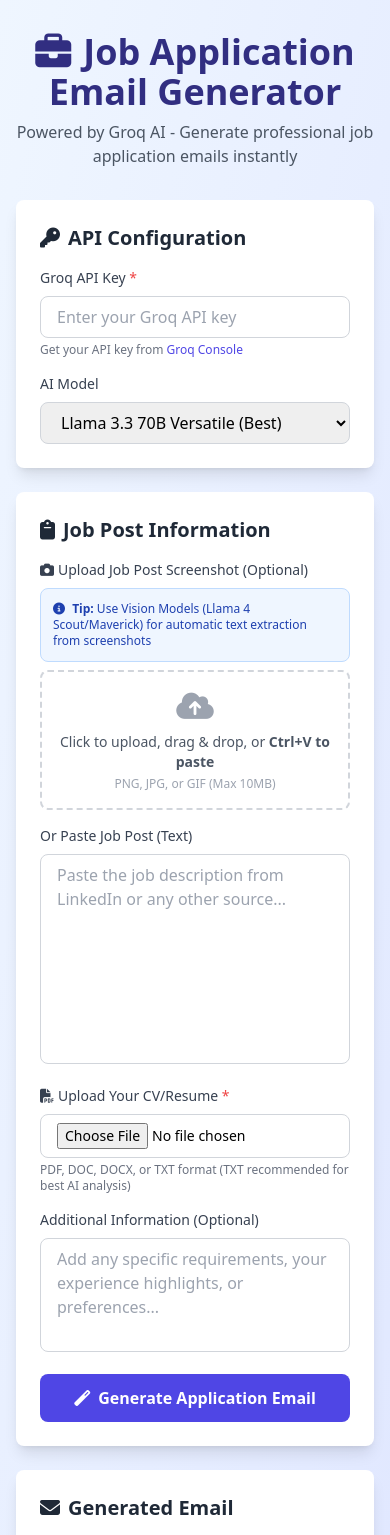
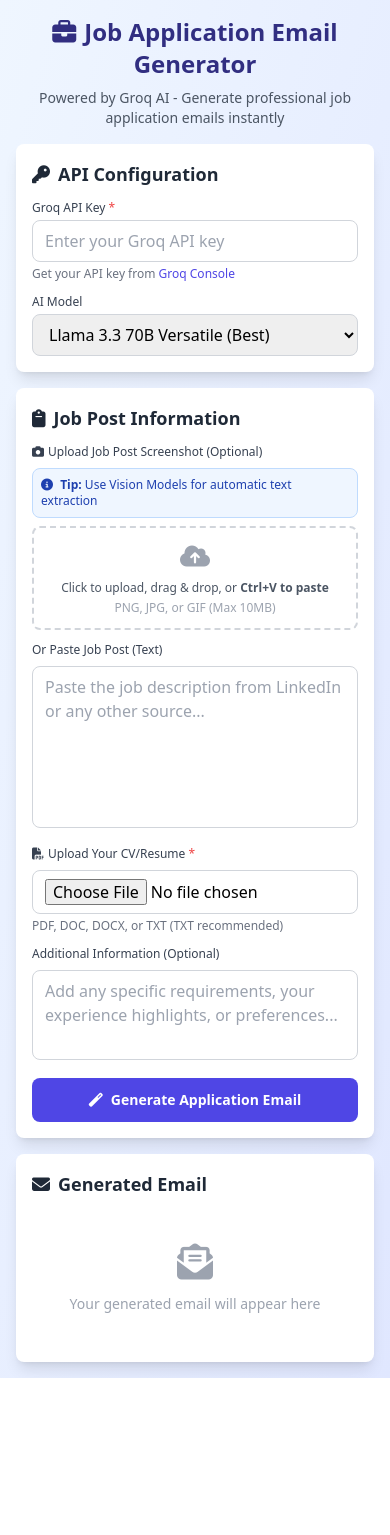
Before and after one commit to ahmedjd499/mail-writing, a plain HTML site: page index.html in a window 390 px wide. Shown: the top 1535 px of the page. After the commit the page ends 1378 px from the top, so only its background shows below. Drawn offline with nearby package versions, Linux system fonts and the light colour scheme.

Commit message:
Enhance mobile responsiveness and usability: standardize spacing, typography, and form control styles (prevent iOS zoom)

```diff
--- a/index.html
+++ b/index.html
@@ -23,44 +23,53 @@
 
     <script src="https://cdn.tailwindcss.com"></script>
     <link rel="stylesheet" href="https://cdnjs.cloudflare.com/ajax/libs/font-awesome/6.4.0/css/all.min.css">
+    <style>
+        /* Mobile-friendly improvements */
+        @media (max-width: 768px) {
+            .container { padding-left: 1rem; padding-right: 1rem; }
+        }
+        textarea { font-size: 16px !important; } /* Prevent zoom on iOS */
+        input { font-size: 16px !important; } /* Prevent zoom on iOS */
+        select { font-size: 16px !important; } /* Prevent zoom on iOS */
+    </style>
 </head>
 <body class="bg-gradient-to-br from-blue-50 to-indigo-100 min-h-screen">
-    <div class="container mx-auto px-4 py-8 max-w-6xl">
+    <div class="container mx-auto px-4 py-4 md:py-8 max-w-6xl">
         <!-- Header -->
-        <div class="text-center mb-8">
-            <h1 class="text-4xl font-bold text-indigo-900 mb-2">
-                <i class="fas fa-briefcase mr-3"></i>Job Application Email Generator
+        <div class="text-center mb-4 md:mb-8">
+            <h1 class="text-2xl md:text-4xl font-bold text-indigo-900 mb-2">
+                <i class="fas fa-briefcase mr-2 md:mr-3"></i>Job Application Email Generator
             </h1>
-            <p class="text-gray-600">Powered by Groq AI - Generate professional job application emails instantly</p>
+            <p class="text-sm md:text-base text-gray-600">Powered by Groq AI - Generate professional job application emails instantly</p>
         </div>
 
         <!-- API Key & Model Selection -->
-        <div class="bg-white rounded-lg shadow-lg p-6 mb-6">
-            <h2 class="text-xl font-semibold text-gray-800 mb-4">
+        <div class="bg-white rounded-lg shadow-lg p-4 md:p-6 mb-4 md:mb-6">
+            <h2 class="text-lg md:text-xl font-semibold text-gray-800 mb-3 md:mb-4">
                 <i class="fas fa-key mr-2"></i>API Configuration
             </h2>
-            <div class="grid md:grid-cols-2 gap-4">
+            <div class="grid grid-cols-1 md:grid-cols-2 gap-3 md:gap-4">
                 <div>
-                    <label for="apiKey" class="block text-sm font-medium text-gray-700 mb-2">
+                    <label for="apiKey" class="block text-xs md:text-sm font-medium text-gray-700 mb-1 md:mb-2">
                         Groq API Key <span class="text-red-500">*</span>
                     </label>
                     <input
                         type="password"
                         id="apiKey"
                         placeholder="Enter your Groq API key"
-                        class="w-full px-4 py-2 border border-gray-300 rounded-lg focus:ring-2 focus:ring-indigo-500 focus:border-transparent"
+                        class="w-full px-3 md:px-4 py-2 text-base border border-gray-300 rounded-lg focus:ring-2 focus:ring-indigo-500 focus:border-transparent"
                     >
                     <p class="text-xs text-gray-500 mt-1">
                         Get your API key from <a href="https://console.groq.com/keys" target="_blank" class="text-indigo-600 hover:underline">Groq Console</a>
                     </p>
                 </div>
                 <div>
-                    <label for="model" class="block text-sm font-medium text-gray-700 mb-2">
+                    <label for="model" class="block text-xs md:text-sm font-medium text-gray-700 mb-1 md:mb-2">
                         AI Model
                     </label>
                     <select
                         id="model"
-                        class="w-full px-4 py-2 border border-gray-300 rounded-lg focus:ring-2 focus:ring-indigo-500 focus:border-transparent"
+                        class="w-full px-3 md:px-4 py-2 text-base border border-gray-300 rounded-lg focus:ring-2 focus:ring-indigo-500 focus:border-transparent"
                     >
                         <optgroup label="🔥 Recommended for Text">
                             <option value="llama-3.3-70b-versatile">Llama 3.3 70B Versatile (Best)</option>
@@ -94,141 +103,141 @@
         </div>
 
         <!-- Main Content -->
-        <div class="grid md:grid-cols-2 gap-6">
+        <div class="grid grid-cols-1 lg:grid-cols-2 gap-4 md:gap-6">
             <!-- Input Section -->
-            <div class="bg-white rounded-lg shadow-lg p-6">
-                <h2 class="text-xl font-semibold text-gray-800 mb-4">
+            <div class="bg-white rounded-lg shadow-lg p-4 md:p-6">
+                <h2 class="text-lg md:text-xl font-semibold text-gray-800 mb-3 md:mb-4">
                     <i class="fas fa-clipboard mr-2"></i>Job Post Information
                 </h2>
 
                 <!-- Screenshot Upload -->
-                <div class="mb-4">
-                    <label class="block text-sm font-medium text-gray-700 mb-2">
+                <div class="mb-3 md:mb-4">
+                    <label class="block text-xs md:text-sm font-medium text-gray-700 mb-2">
                         <i class="fas fa-camera mr-1"></i>Upload Job Post Screenshot (Optional)
                     </label>
-                    <div class="bg-blue-50 border border-blue-200 rounded-lg p-3 mb-2">
+                    <div class="bg-blue-50 border border-blue-200 rounded-lg p-2 md:p-3 mb-2">
                         <p class="text-xs text-blue-800">
                             <i class="fas fa-info-circle mr-1"></i>
-                            <strong>Tip:</strong> Use Vision Models (Llama 4 Scout/Maverick) for automatic text extraction from screenshots
+                            <strong>Tip:</strong> Use Vision Models for automatic text extraction
                         </p>
                     </div>
-                    <div class="border-2 border-dashed border-gray-300 rounded-lg p-4 text-center hover:border-indigo-500 transition-colors cursor-pointer" id="dropZone">
+                    <div class="border-2 border-dashed border-gray-300 rounded-lg p-3 md:p-4 text-center hover:border-indigo-500 transition-colors cursor-pointer" id="dropZone">
                         <input type="file" id="screenshotInput" accept="image/*" class="hidden">
-                        <i class="fas fa-cloud-upload-alt text-3xl text-gray-400 mb-2"></i>
-                        <p class="text-sm text-gray-600">Click to upload, drag & drop, or <strong>Ctrl+V to paste</strong></p>
+                        <i class="fas fa-cloud-upload-alt text-2xl md:text-3xl text-gray-400 mb-2"></i>
+                        <p class="text-xs md:text-sm text-gray-600">Click to upload, drag & drop, or <strong>Ctrl+V to paste</strong></p>
                         <p class="text-xs text-gray-400 mt-1">PNG, JPG, or GIF (Max 10MB)</p>
                     </div>
                     <div id="imagePreview" class="hidden mt-3">
-                        <img id="previewImg" class="max-h-48 rounded-lg mx-auto border border-gray-200">
-                        <button id="removeImage" class="mt-2 text-sm text-red-600 hover:text-red-800">
+                        <img id="previewImg" class="max-h-40 md:max-h-48 rounded-lg mx-auto border border-gray-200">
+                        <button id="removeImage" class="mt-2 text-xs md:text-sm text-red-600 hover:text-red-800">
                             <i class="fas fa-times mr-1"></i>Remove image
                         </button>
                     </div>
                 </div>
 
-                <div class="mb-4">
-                    <label for="jobPost" class="block text-sm font-medium text-gray-700 mb-2">
+                <div class="mb-3 md:mb-4">
+                    <label for="jobPost" class="block text-xs md:text-sm font-medium text-gray-700 mb-2">
                         Or Paste Job Post (Text)
                     </label>
                     <textarea
                         id="jobPost"
-                        rows="8"
+                        rows="6"
                         placeholder="Paste the job description from LinkedIn or any other source..."
-                        class="w-full px-4 py-2 border border-gray-300 rounded-lg focus:ring-2 focus:ring-indigo-500 focus:border-transparent resize-none"
+                        class="w-full px-3 md:px-4 py-2 text-base border border-gray-300 rounded-lg focus:ring-2 focus:ring-indigo-500 focus:border-transparent resize-none"
                     ></textarea>
                 </div>
 
                 <!-- CV Upload -->
-                <div class="mb-4">
-                    <label class="block text-sm font-medium text-gray-700 mb-2">
+                <div class="mb-3 md:mb-4">
+                    <label class="block text-xs md:text-sm font-medium text-gray-700 mb-2">
                         <i class="fas fa-file-pdf mr-1"></i>Upload Your CV/Resume <span class="text-red-500">*</span>
                     </label>
-                    <input type="file" id="cvInput" accept=".pdf,.doc,.docx,.txt" class="w-full px-4 py-2 border border-gray-300 rounded-lg focus:ring-2 focus:ring-indigo-500 focus:border-transparent text-sm">
-                    <p class="text-xs text-gray-500 mt-1">PDF, DOC, DOCX, or TXT format (TXT recommended for best AI analysis)</p>
-                    <div id="cvStatus" class="hidden mt-2 text-sm text-green-600">
+                    <input type="file" id="cvInput" accept=".pdf,.doc,.docx,.txt" class="w-full px-3 md:px-4 py-2 text-base border border-gray-300 rounded-lg focus:ring-2 focus:ring-indigo-500 focus:border-transparent text-sm">
+                    <p class="text-xs text-gray-500 mt-1">PDF, DOC, DOCX, or TXT (TXT recommended)</p>
+                    <div id="cvStatus" class="hidden mt-2 text-xs md:text-sm text-green-600">
                         <i class="fas fa-check-circle mr-1"></i><span id="cvFileName"></span>
                     </div>
                 </div>
 
-                <div class="mb-4">
-                    <label for="additionalInfo" class="block text-sm font-medium text-gray-700 mb-2">
+                <div class="mb-3 md:mb-4">
+                    <label for="additionalInfo" class="block text-xs md:text-sm font-medium text-gray-700 mb-2">
                         Additional Information (Optional)
                     </label>
                     <textarea
                         id="additionalInfo"
-                        rows="4"
+                        rows="3"
                         placeholder="Add any specific requirements, your experience highlights, or preferences..."
-                        class="w-full px-4 py-2 border border-gray-300 rounded-lg focus:ring-2 focus:ring-indigo-500 focus:border-transparent resize-none"
+                        class="w-full px-3 md:px-4 py-2 text-base border border-gray-300 rounded-lg focus:ring-2 focus:ring-indigo-500 focus:border-transparent resize-none"
                     ></textarea>
                 </div>
 
                 <button
                     id="generateBtn"
-                    class="w-full bg-indigo-600 hover:bg-indigo-700 text-white font-semibold py-3 px-6 rounded-lg transition duration-200 flex items-center justify-center"
+                    class="w-full bg-indigo-600 hover:bg-indigo-700 text-white font-semibold py-3 px-4 md:px-6 rounded-lg transition duration-200 flex items-center justify-center text-sm md:text-base"
                 >
                     <i class="fas fa-magic mr-2"></i>Generate Application Email
                 </button>
             </div>
 
             <!-- Output Section -->
-            <div class="bg-white rounded-lg shadow-lg p-6">
-                <h2 class="text-xl font-semibold text-gray-800 mb-4">
+            <div class="bg-white rounded-lg shadow-lg p-4 md:p-6">
+                <h2 class="text-lg md:text-xl font-semibold text-gray-800 mb-3 md:mb-4">
                     <i class="fas fa-envelope mr-2"></i>Generated Email
                 </h2>
 
                 <!-- Extracted Job Info -->
-                <div id="jobInfoSection" class="hidden mb-6">
-                    <h3 class="text-lg font-semibold text-gray-700 mb-3">
+                <div id="jobInfoSection" class="hidden mb-4 md:mb-6">
+                    <h3 class="text-base md:text-lg font-semibold text-gray-700 mb-2 md:mb-3">
                         <i class="fas fa-info-circle mr-2"></i>Extracted Job Information
                     </h3>
-                    <div id="jobInfo" class="bg-gray-50 p-4 rounded-lg space-y-2 text-sm"></div>
+                    <div id="jobInfo" class="bg-gray-50 p-3 md:p-4 rounded-lg space-y-2 text-xs md:text-sm"></div>
                 </div>
 
                 <!-- Email Content -->
                 <div id="emailSection" class="hidden">
                     <!-- Email Sending Form -->
-                    <div class="mb-6 p-4 bg-blue-50 border border-blue-200 rounded-lg">
-                        <h3 class="text-sm font-semibold text-blue-900 mb-3">
+                    <div class="mb-4 md:mb-6 p-3 md:p-4 bg-blue-50 border border-blue-200 rounded-lg">
+                        <h3 class="text-xs md:text-sm font-semibold text-blue-900 mb-2 md:mb-3">
                             <i class="fas fa-paper-plane mr-2"></i>Open in Email Client
                         </h3>
-                        <div class="space-y-3">
+                        <div class="space-y-2 md:space-y-3">
                             <div>
                                 <label class="block text-xs font-medium text-gray-700 mb-1">To Email</label>
                                 <input type="email" id="toEmail" placeholder="recruiter@company.com"
-                                    class="w-full px-3 py-2 text-sm border border-gray-300 rounded-lg focus:ring-2 focus:ring-blue-500 focus:border-transparent">
+                                    class="w-full px-3 py-2 text-base border border-gray-300 rounded-lg focus:ring-2 focus:ring-blue-500 focus:border-transparent">
                             </div>
                             <button
                                 id="openMailtoBtn"
-                                class="w-full bg-blue-600 hover:bg-blue-700 text-white font-semibold py-2 px-4 rounded-lg transition duration-200 flex items-center justify-center text-sm"
+                                class="w-full bg-blue-600 hover:bg-blue-700 text-white font-semibold py-2 px-4 rounded-lg transition duration-200 flex items-center justify-center text-xs md:text-sm"
                             >
                                 <i class="fas fa-envelope mr-2"></i>Open in Email Client
                             </button>
                             <p class="text-xs text-gray-600">
-                                <i class="fas fa-info-circle mr-1"></i>Opens your default email client (Gmail, Outlook, etc.) with the email ready to send.
+                                <i class="fas fa-info-circle mr-1"></i>Opens your default email client with the email ready to send.
                             </p>
                         </div>
                     </div>
 
-                    <div class="mb-4">
-                        <label class="block text-sm font-medium text-gray-700 mb-2">Subject Line</label>
-                        <div id="emailSubject" class="bg-gray-50 p-3 rounded-lg border border-gray-200"></div>
+                    <div class="mb-3 md:mb-4">
+                        <label class="block text-xs md:text-sm font-medium text-gray-700 mb-2">Subject Line</label>
+                        <div id="emailSubject" class="bg-gray-50 p-2 md:p-3 rounded-lg border border-gray-200 text-xs md:text-sm"></div>
                     </div>
 
-                    <div class="mb-4">
-                        <label class="block text-sm font-medium text-gray-700 mb-2">Email Body</label>
-                        <div id="emailBody" class="bg-gray-50 p-4 rounded-lg border border-gray-200 whitespace-pre-wrap max-h-96 overflow-y-auto"></div>
+                    <div class="mb-3 md:mb-4">
+                        <label class="block text-xs md:text-sm font-medium text-gray-700 mb-2">Email Body</label>
+                        <div id="emailBody" class="bg-gray-50 p-3 md:p-4 rounded-lg border border-gray-200 whitespace-pre-wrap max-h-64 md:max-h-96 overflow-y-auto text-xs md:text-sm"></div>
                     </div>
 
-                    <div class="flex gap-3">
+                    <div class="flex flex-col sm:flex-row gap-2 md:gap-3">
                         <button
                             id="copyBtn"
-                            class="flex-1 bg-green-600 hover:bg-green-700 text-white font-semibold py-2 px-4 rounded-lg transition duration-200 flex items-center justify-center"
+                            class="flex-1 bg-green-600 hover:bg-green-700 text-white font-semibold py-2 px-4 rounded-lg transition duration-200 flex items-center justify-center text-xs md:text-sm"
                         >
                             <i class="fas fa-copy mr-2"></i>Copy Email
                         </button>
                         <button
                             id="clearBtn"
-                            class="flex-1 bg-gray-600 hover:bg-gray-700 text-white font-semibold py-2 px-4 rounded-lg transition duration-200 flex items-center justify-center"
+                            class="flex-1 bg-gray-600 hover:bg-gray-700 text-white font-semibold py-2 px-4 rounded-lg transition duration-200 flex items-center justify-center text-xs md:text-sm"
                         >
                             <i class="fas fa-trash mr-2"></i>Clear
                         </button>
@@ -236,21 +245,21 @@
                 </div>
 
                 <!-- Loading State -->
-                <div id="loadingState" class="hidden text-center py-12">
-                    <div class="inline-block animate-spin rounded-full h-12 w-12 border-b-2 border-indigo-600 mb-4"></div>
-                    <p class="text-gray-600">Generating your professional email...</p>
+                <div id="loadingState" class="hidden text-center py-8 md:py-12">
+                    <div class="inline-block animate-spin rounded-full h-10 w-10 md:h-12 md:w-12 border-b-2 border-indigo-600 mb-3 md:mb-4"></div>
+                    <p class="text-sm md:text-base text-gray-600">Generating your professional email...</p>
                 </div>
 
                 <!-- Placeholder -->
-                <div id="placeholder" class="text-center py-12 text-gray-400">
-                    <i class="fas fa-envelope-open-text text-6xl mb-4"></i>
-                    <p>Your generated email will appear here</p>
+                <div id="placeholder" class="text-center py-8 md:py-12 text-gray-400">
+                    <i class="fas fa-envelope-open-text text-4xl md:text-6xl mb-3 md:mb-4"></i>
+                    <p class="text-sm md:text-base">Your generated email will appear here</p>
                 </div>
             </div>
         </div>
 
         <!-- Toast Notification -->
-        <div id="toast" class="hidden fixed bottom-4 right-4 bg-gray-800 text-white px-6 py-3 rounded-lg shadow-lg transition-opacity">
+        <div id="toast" class="hidden fixed bottom-4 right-4 left-4 sm:left-auto bg-gray-800 text-white px-4 md:px-6 py-3 rounded-lg shadow-lg transition-opacity text-xs md:text-sm">
             <span id="toastMessage"></span>
         </div>
     </div>
```
